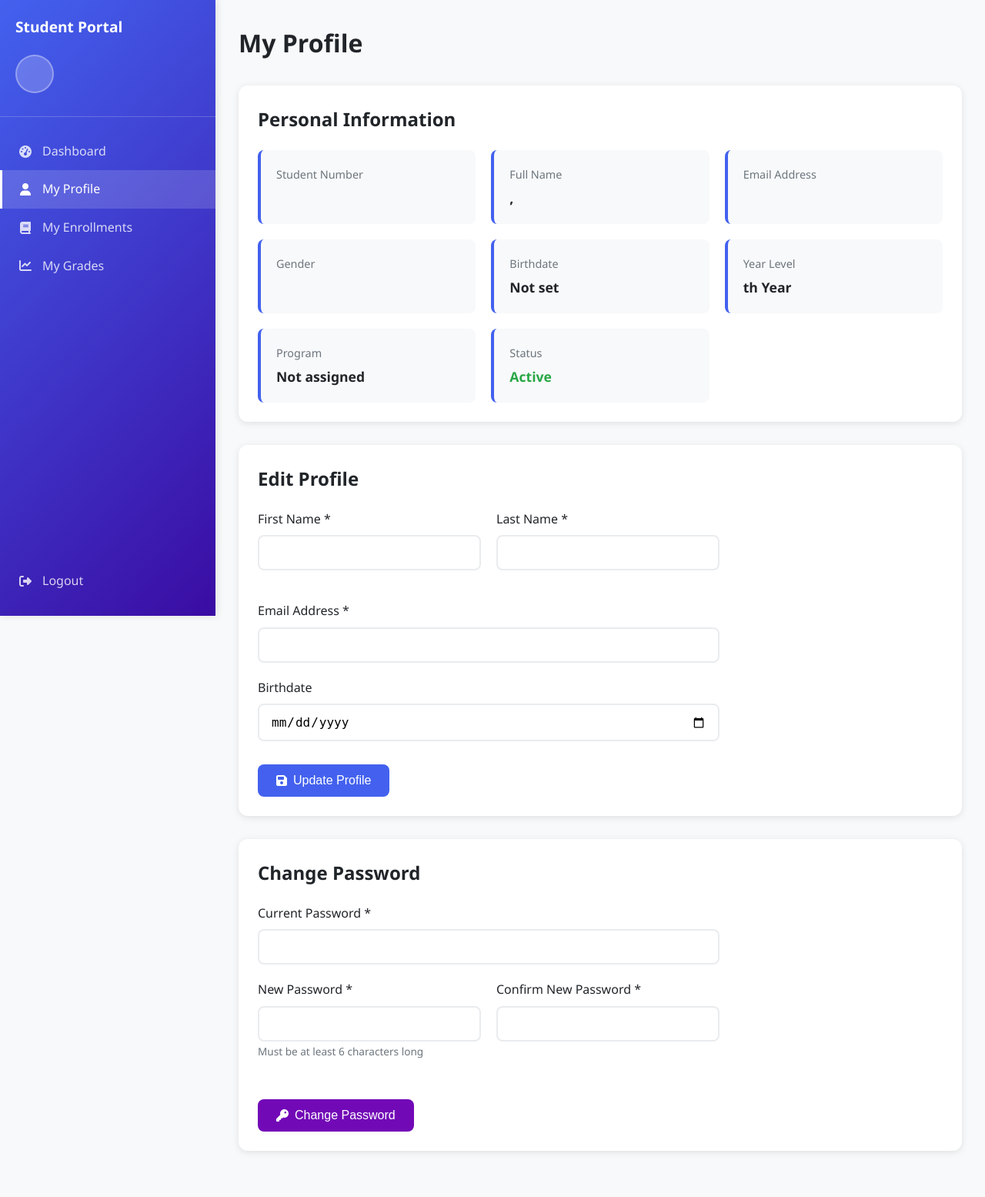
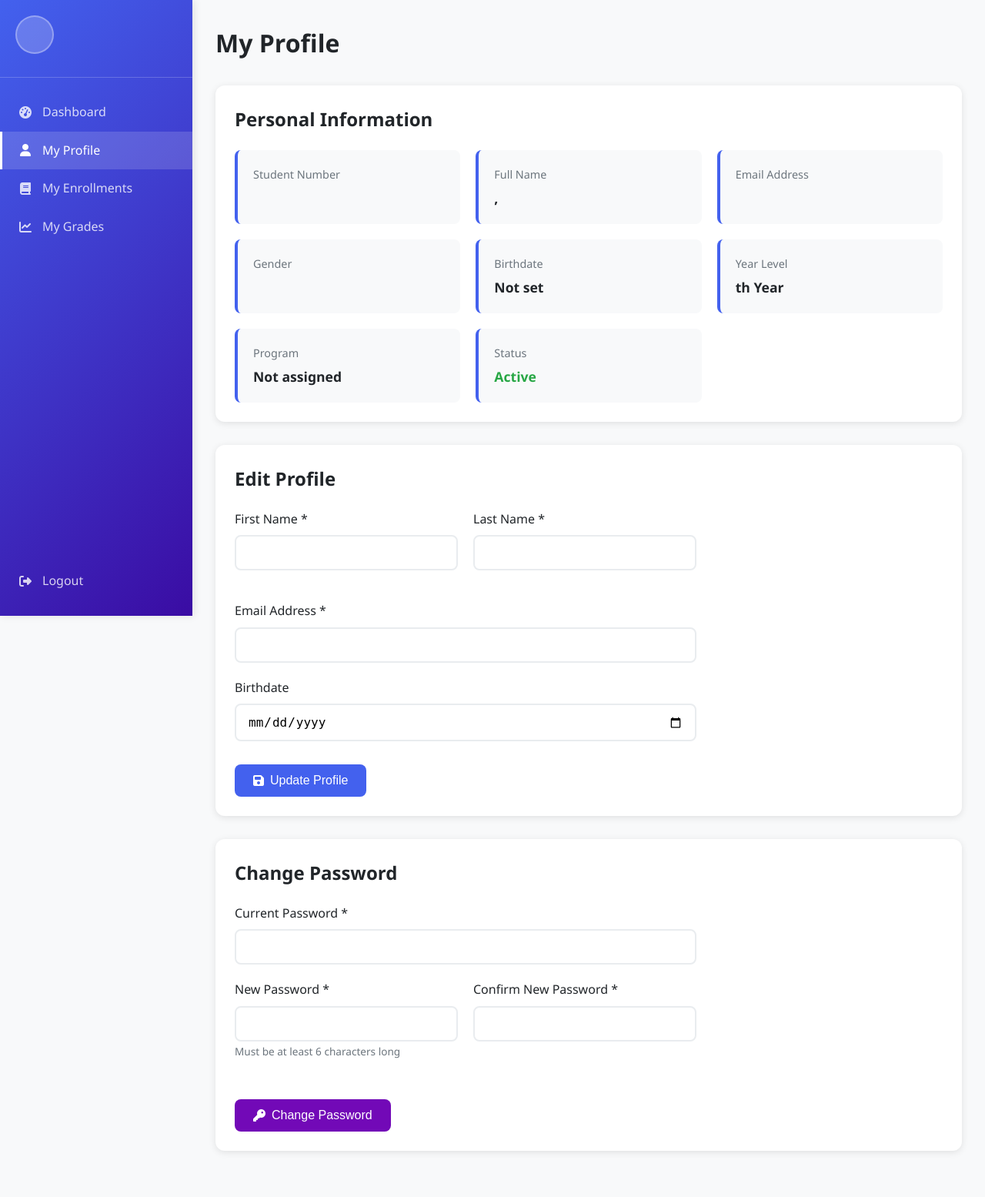
Before and after one commit to ynion-mabeamae/DBA_Student_Enrollment_System, a PHP site: page /student_enrollment_system/includes/student_profile.php in a window 1280 px wide. Shown: the whole page at 77% size. Run offline with PHP 8.4, Linux system fonts and the light colour scheme; the visitor is signed in with stand-in values (Sample User, id 1); data that the repository does not hold is empty.

Commit message:
feat(student [dashboard, enrollment, grades & profile]): adjust the sidebar width

```diff
--- a/student_enrollment_system/includes/student_enrollments.php
+++ b/student_enrollment_system/includes/student_enrollments.php
@@ -90,7 +90,6 @@ while ($enrollment = $completed_enrollments->fetch_assoc()) {
     <!-- Sidebar -->
     <div class="sidebar">
         <div class="sidebar-header">
-            <h2>Student Portal</h2>
             <div class="student-info">
                 <div class="student-avatar">
                     <?php echo strtoupper(substr($student['first_name'], 0, 1)); ?>
--- a/student_enrollment_system/includes/student_grades.php
+++ b/student_enrollment_system/includes/student_grades.php
@@ -142,7 +142,6 @@ foreach ($grades_by_term as $term => $enrollments) {
     <!-- Sidebar -->
     <div class="sidebar">
         <div class="sidebar-header">
-            <h2>Student Portal</h2>
             <div class="student-info">
                 <div class="student-avatar">
                     <?php echo strtoupper(substr($student['first_name'], 0, 1)); ?>
--- a/student_enrollment_system/includes/student_profile.php
+++ b/student_enrollment_system/includes/student_profile.php
@@ -122,7 +122,6 @@ if ($_SERVER['REQUEST_METHOD'] == 'POST' && isset($_POST['change_password'])) {
     <!-- Sidebar -->
     <div class="sidebar">
         <div class="sidebar-header">
-            <h2>Student Portal</h2>
             <div class="student-info">
                 <div class="student-avatar">
                     <?php echo strtoupper(substr($student['first_name'], 0, 1)); ?>
--- a/student_enrollment_system/styles/student_dashboard.css
+++ b/student_enrollment_system/styles/student_dashboard.css
@@ -11,7 +11,7 @@
     --light-text: #6c757d;
     --border-color: #e9ecef;
     --shadow: 0 2px 10px rgba(0, 0, 0, 0.1);
-    --sidebar-width: 280px;
+    --sidebar-width: 250px;
 }
 
 * {
@@ -424,6 +424,7 @@ body {
     display: grid;
     grid-template-columns: repeat(auto-fit, minmax(250px, 1fr));
     gap: 20px;
+    margin-bottom: 30px;
 }
 
 .action-card {
--- a/student_enrollment_system/styles/student_enrollments.css
+++ b/student_enrollment_system/styles/student_enrollments.css
@@ -11,7 +11,7 @@
     --light-text: #6c757d;
     --border-color: #e9ecef;
     --shadow: 0 2px 10px rgba(0, 0, 0, 0.1);
-    --sidebar-width: 280px;
+    --sidebar-width: 250px;
 }
 
 * {
--- a/student_enrollment_system/styles/student_grades.css
+++ b/student_enrollment_system/styles/student_grades.css
@@ -11,7 +11,7 @@
     --light-text: #6c757d;
     --border-color: #e9ecef;
     --shadow: 0 2px 10px rgba(0, 0, 0, 0.1);
-    --sidebar-width: 280px;
+    --sidebar-width: 250px;
 }
 
 * {
--- a/student_enrollment_system/styles/student_profile.css
+++ b/student_enrollment_system/styles/student_profile.css
@@ -11,7 +11,7 @@
     --light-text: #6c757d;
     --border-color: #e9ecef;
     --shadow: 0 2px 10px rgba(0, 0, 0, 0.1);
-    --sidebar-width: 280px;
+    --sidebar-width: 250px;
 }
 
 * {
```
Also changed, not shown: student_enrollment_system/includes/student_dashboard.php (+21 -20 lines).
